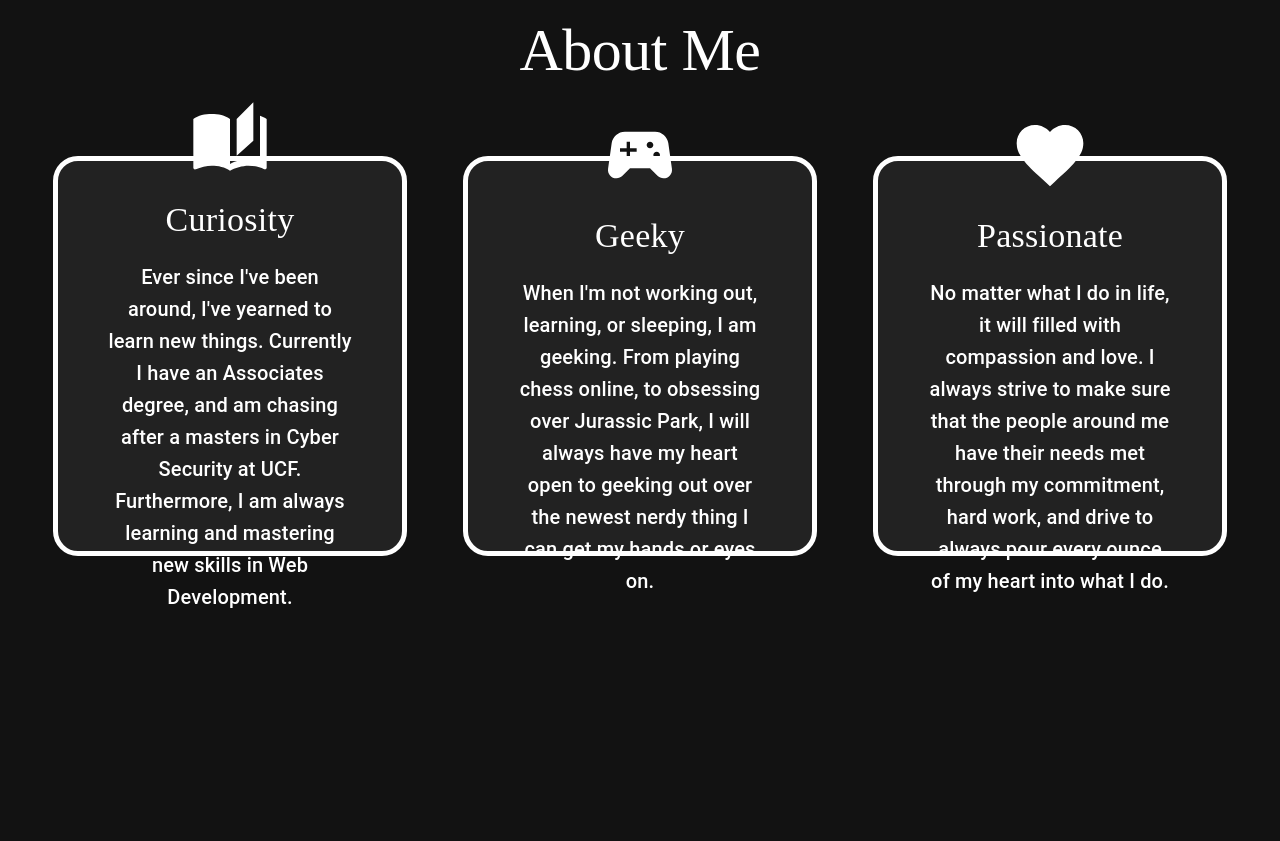
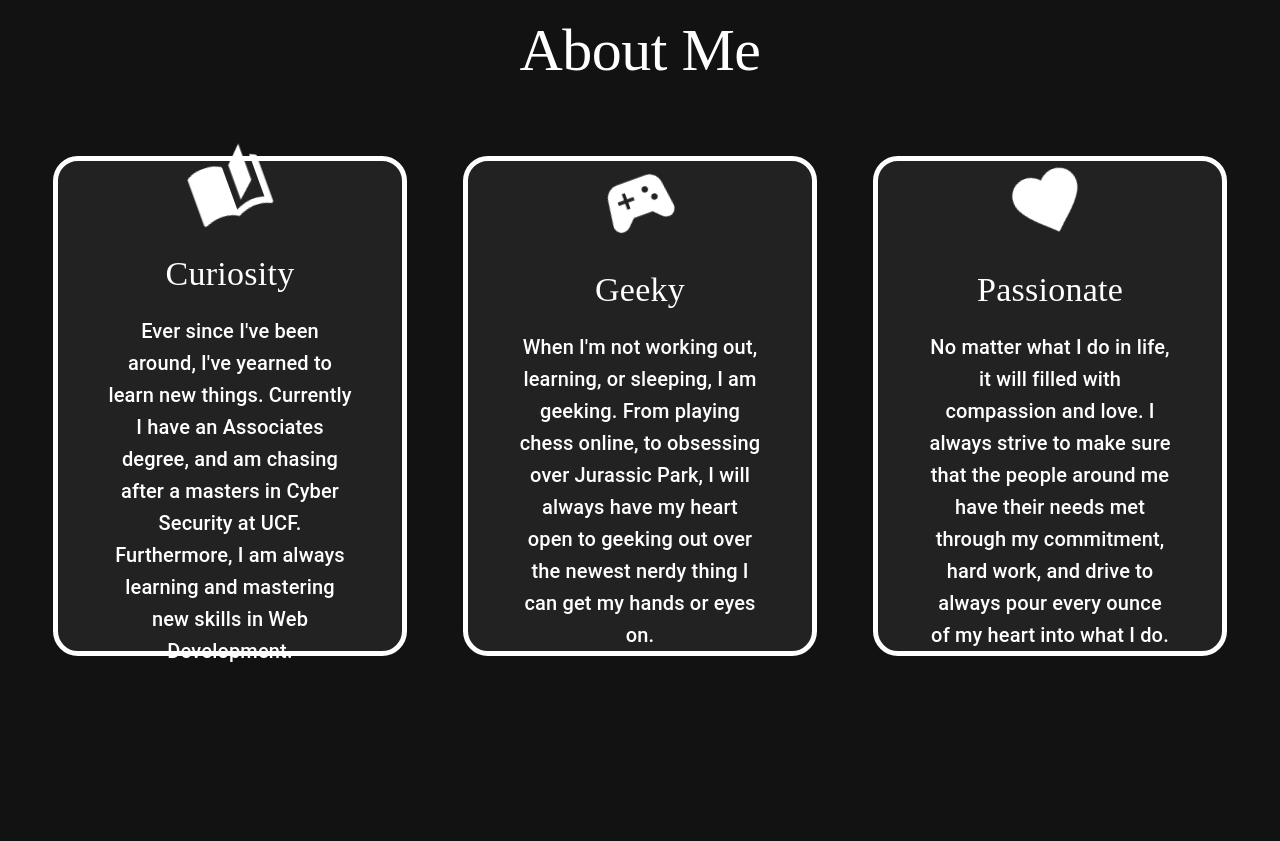
Before and after one commit to jamesdev4you/Portfolio, a React (Create React App) app: page / in a window 1280 px wide. Shown: the part 1220-2061 px from the top of the page. Built offline with nearby package versions, Linux system fonts and the light colour scheme; a web font is replaced by a local one.

Commit message:
little love

```diff
--- a/src/PrimaryComponents/AboutPage.js
+++ b/src/PrimaryComponents/AboutPage.js
@@ -3,6 +3,7 @@ import Typography from "@mui/material/Typography";
 import AutoStoriesIcon from "@mui/icons-material/AutoStories";
 import SportsEsportsIcon from "@mui/icons-material/SportsEsports";
 import FavoriteIcon from "@mui/icons-material/Favorite";
+import { motion } from "framer-motion";
 
 export default function AboutPage(props) {
   const skillsData = [
@@ -59,7 +60,7 @@ export default function AboutPage(props) {
           <Box
             sx={{
               width: { xs: "100%", md: "40%", lg: "30%" },
-              height: "400px",
+              height: "500px",
               padding: { xs: "15px", md: "30px", lg: "50px" },
               margin: { xs: "15px", md: "0px", lg: "0px" },
               border: "5px solid",
@@ -72,6 +73,10 @@ export default function AboutPage(props) {
               backgroundColor: props.themeLight ? "primary.main" : "#222222",
             }}
           >
+            <motion.div
+              animate={{ rotate: [20, -20, -20, 20] }}
+              transition={{ repeat: Infinity, duration: 4 }}
+            >
               <item.icon
                 sx={{
                   width: "25%",
@@ -81,6 +86,7 @@ export default function AboutPage(props) {
                   color: props.themeLight ? "black" : "dark",
                 }}
               />
+            </motion.div>
             <Typography
               variant="h4"
               sx={{
```
Also changed, not shown: src/PrimaryComponents/ProjectsPage.js (+4 -4 lines). Lines whose indentation alone changed are shown as unchanged.
